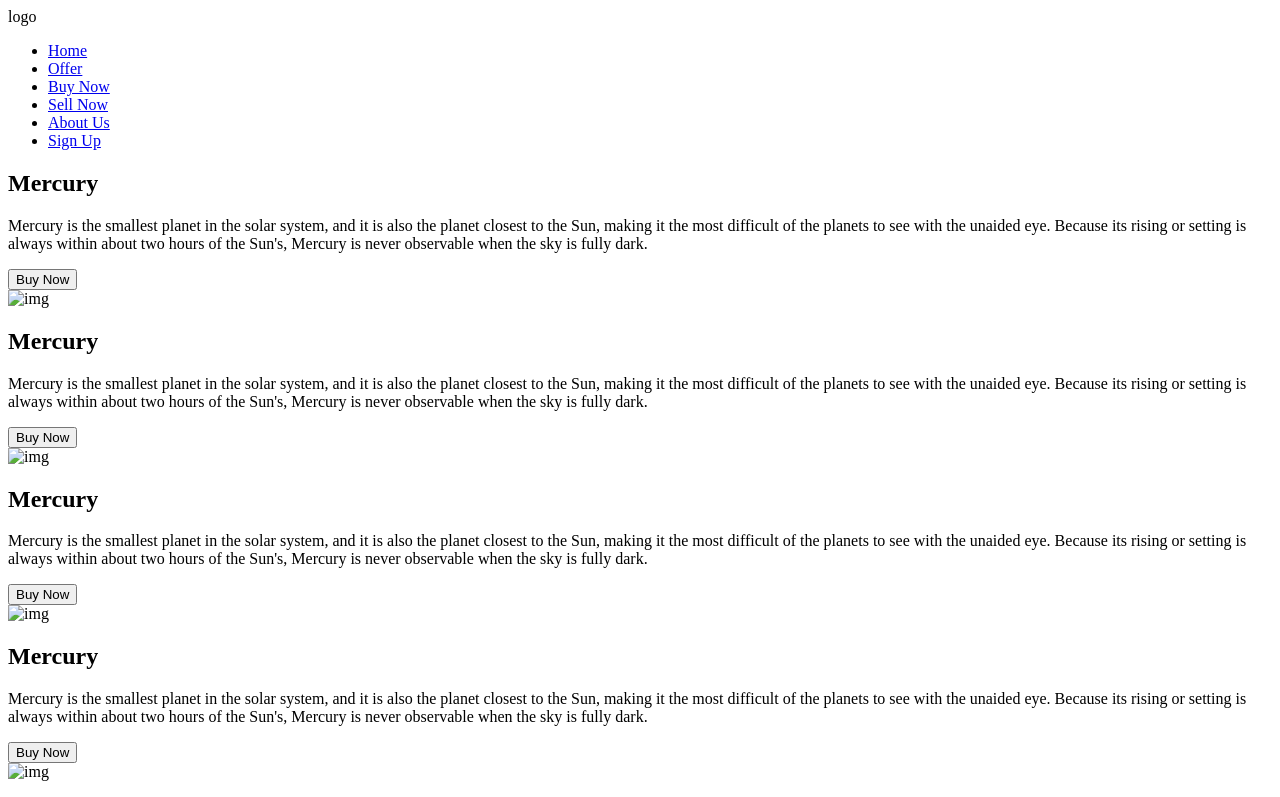
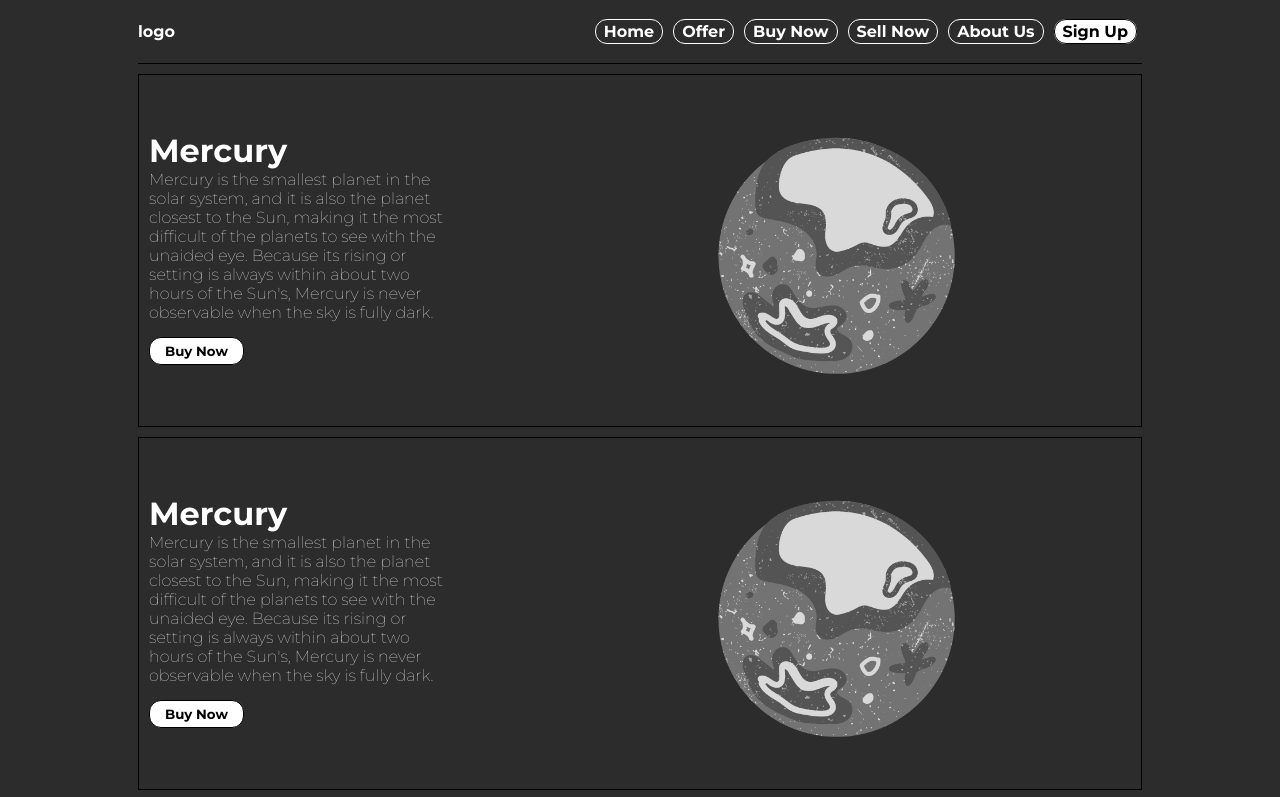
Before and after one commit to sandypatil99/Planet-Shops, a plain HTML site: page index.html in a window 1280 px wide. Shown: the top 797 px of the page. Drawn offline with Linux system fonts and the light colour scheme; the site is published under a folder, as on GitHub Pages, so addresses that start at the root find nothing.

Commit message:
update css file path and images path

```diff
--- a/index.html
+++ b/index.html
@@ -5,7 +5,7 @@
     <meta charset="UTF-8">
     <meta name="viewport" content="width=device-width, initial-scale=1.0">
     <title>Planet Shops</title>
-    <link rel="stylesheet" href="/style.css">
+    <link rel="stylesheet" href="style.css">
 </head>
 
 <body>
@@ -41,7 +41,7 @@
             </div>
 
             <div class="content-right">
-                <img src="/Images/About.png" class="planet-img" alt="img">
+                <img src="Images/About.png" class="planet-img" alt="img">
             </div>
 
 
@@ -64,7 +64,7 @@
             </div>
 
             <div class="content-right">
-                <img src="/Images/About.png" class="planet-img" alt="img">
+                <img src="Images/About.png" class="planet-img" alt="img">
             </div>
 
 
@@ -86,7 +86,7 @@
             </div>
 
             <div class="content-right">
-                <img src="/Images/About.png" class="planet-img" alt="img">
+                <img src="Images/About.png" class="planet-img" alt="img">
             </div>
 
 
@@ -108,7 +108,7 @@
             </div>
 
             <div class="content-right">
-                <img src="/Images/About.png" class="planet-img" alt="img">
+                <img src="Images/About.png" class="planet-img" alt="img">
             </div>
 
 
```
